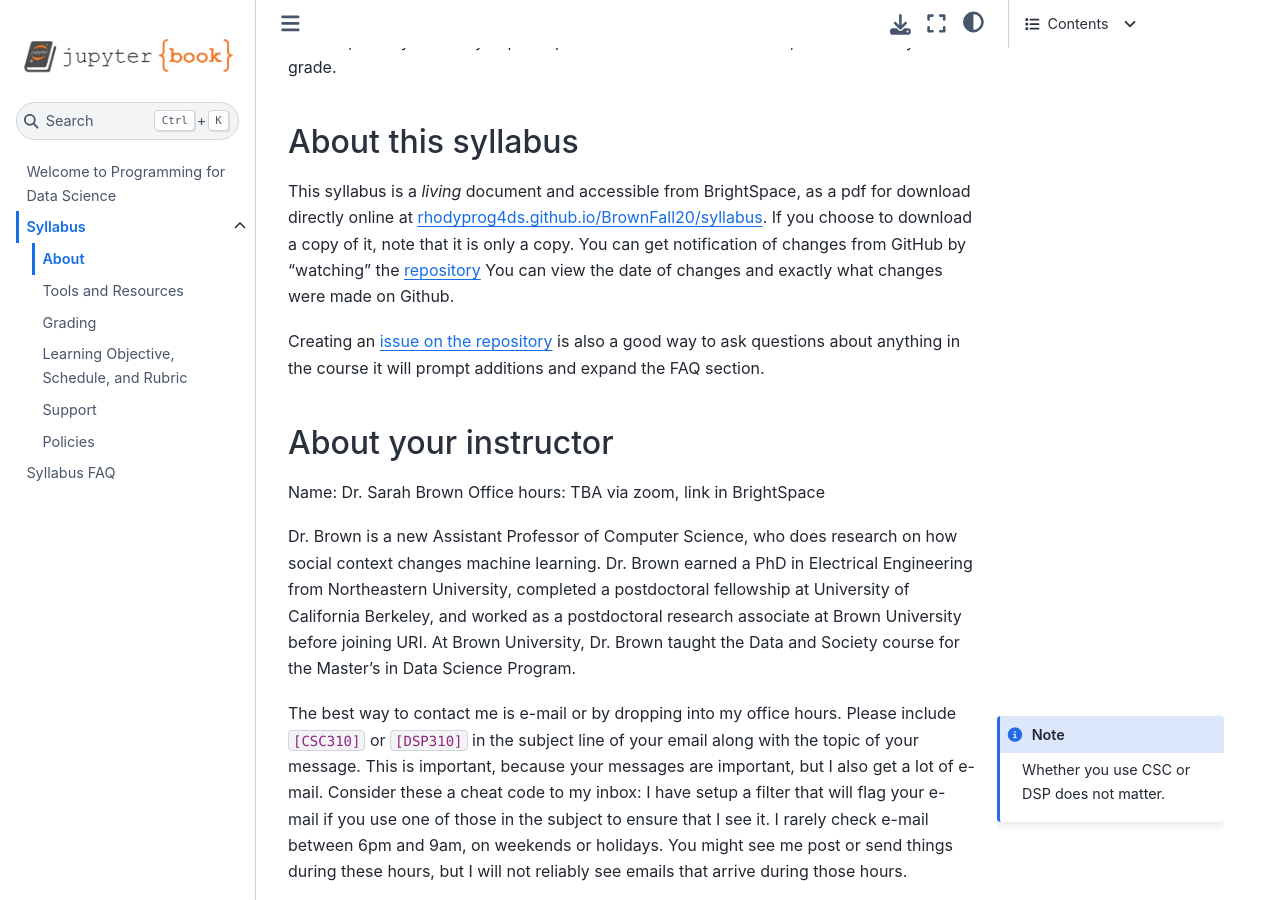
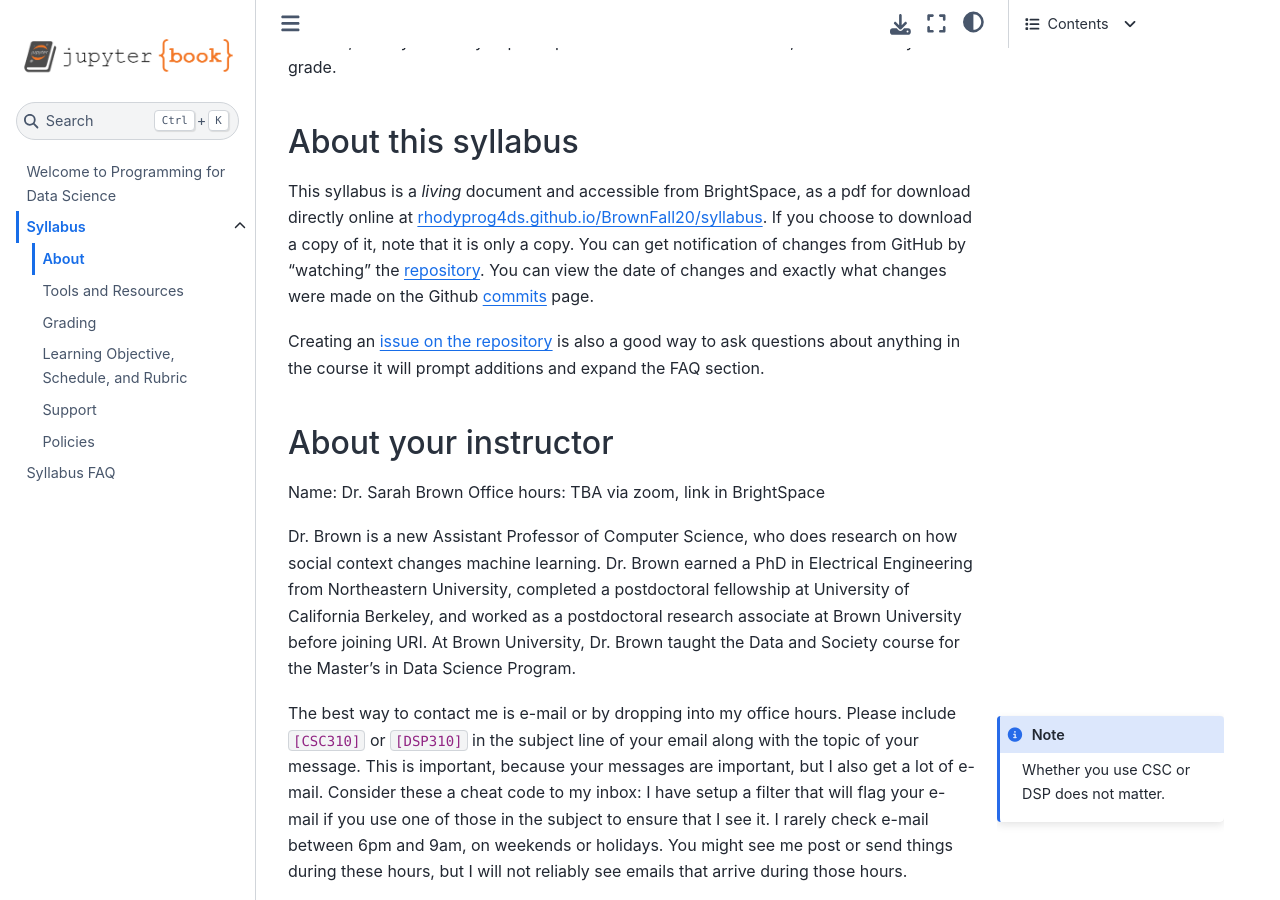
Before and after one commit to rhodyprog4ds/BrownFall20, a Jupyter Book: the page built from syllabus/about-course.md, in a window 1280 px wide and 900 px high, scrolled down 1035 px. Built offline with Jupyter Book 1.0.4 settings and Sphinx 7.4.7 and the Sphinx Book theme 1.1.4, drawn with Linux system fonts in a browser that asks for light colours.

Commit message:
link commit page

```diff
--- a/syllabus/about-course.md
+++ b/syllabus/about-course.md
@@ -29,7 +29,7 @@ This semester is a lot of new things for all of us. This course will be complete
 
 ### About this syllabus
 
-This syllabus is a *living*  document and accessible from BrightSpace, as a pdf for download directly online at [rhodyprog4ds.github.io/BrownFall20/syllabus](https://rhodyprog4ds.github.io/BrownFall20/syllabus/). If you choose to download a copy of it, note that it is only a copy. You can get notification of changes from GitHub by "watching" the [repository](https://github.com/rhodyprog4ds/BrownFall20) You can view the date of changes and exactly what changes were made on Github.
+This syllabus is a *living*  document and accessible from BrightSpace, as a pdf for download directly online at [rhodyprog4ds.github.io/BrownFall20/syllabus](https://rhodyprog4ds.github.io/BrownFall20/syllabus/). If you choose to download a copy of it, note that it is only a copy. You can get notification of changes from GitHub by "watching" the [repository](https://github.com/rhodyprog4ds/BrownFall20). You can view the date of changes and exactly what changes were made on the Github [commits](https://github.com/rhodyprog4ds/BrownFall20/commits/main) page.
 
 Creating an [issue on the repository](https://github.com/rhodyprog4ds/BrownFall20/issues) is also a good way to ask questions about anything in the course it will prompt additions and expand the FAQ section.
 
```
